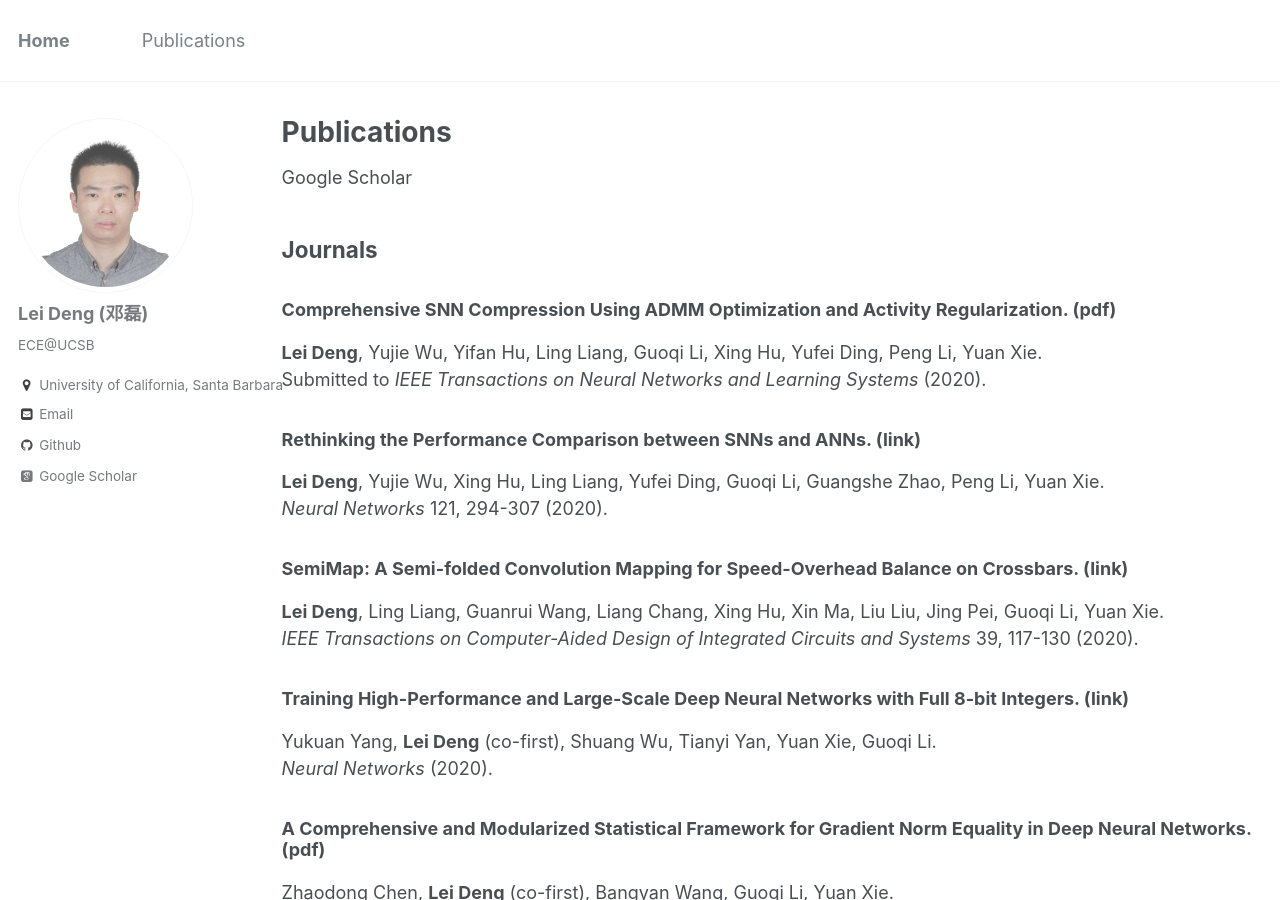
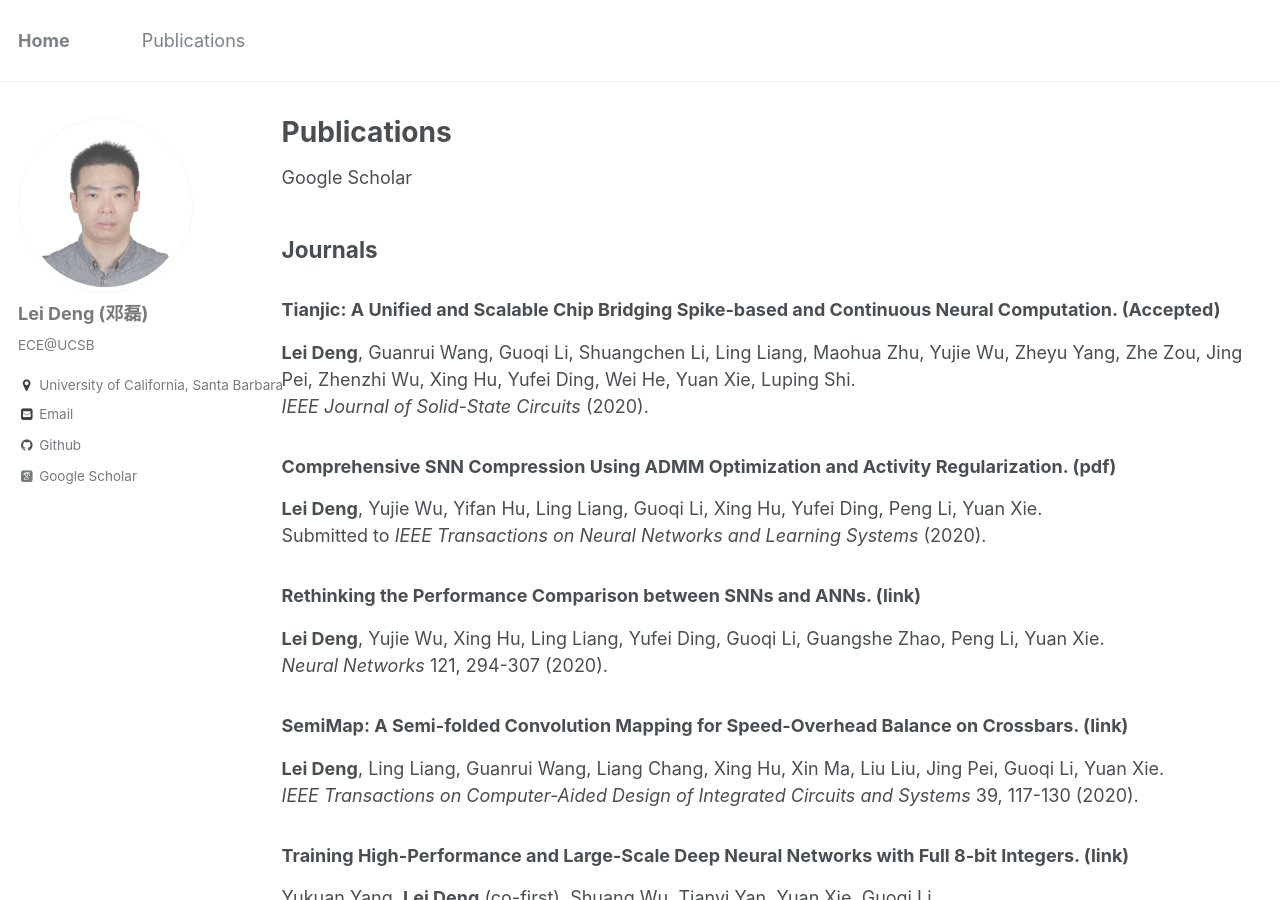
Before and after one commit to dllfei/dllfei.github.io, a Jekyll site: the page built from _pages/publications.md, in a window 1280 px wide and 900 px high. Built offline with Jekyll 4.4.1, drawn with Linux system fonts in a browser that asks for light colours; some web fonts are replaced.

Commit message:
Update publications.md

```diff
--- a/_pages/publications.md
+++ b/_pages/publications.md
@@ -7,6 +7,10 @@ author_profile: true
 [Google Scholar](https://scholar.google.com/citations?user=vlqhAN4AAAAJ&hl=zh-CN)
 
 ## Journals
+
+### Tianjic: A Unified and Scalable Chip Bridging Spike-based and Continuous Neural Computation. (Accepted) <br />
+**Lei Deng**, Guanrui Wang, Guoqi Li, Shuangchen Li, Ling Liang, Maohua Zhu, Yujie Wu, Zheyu Yang, Zhe Zou, Jing Pei, Zhenzhi Wu, Xing Hu, Yufei Ding, Wei He, Yuan Xie, Luping Shi. <br />
+*IEEE Journal of Solid-State Circuits* (2020).
 
 ### Comprehensive SNN Compression Using ADMM Optimization and Activity Regularization. ([pdf](https://arxiv.org/pdf/1911.00822.pdf)) <br />
 **Lei Deng**, Yujie Wu, Yifan Hu, Ling Liang, Guoqi Li, Xing Hu, Yufei Ding, Peng Li, Yuan Xie. <br />
```
